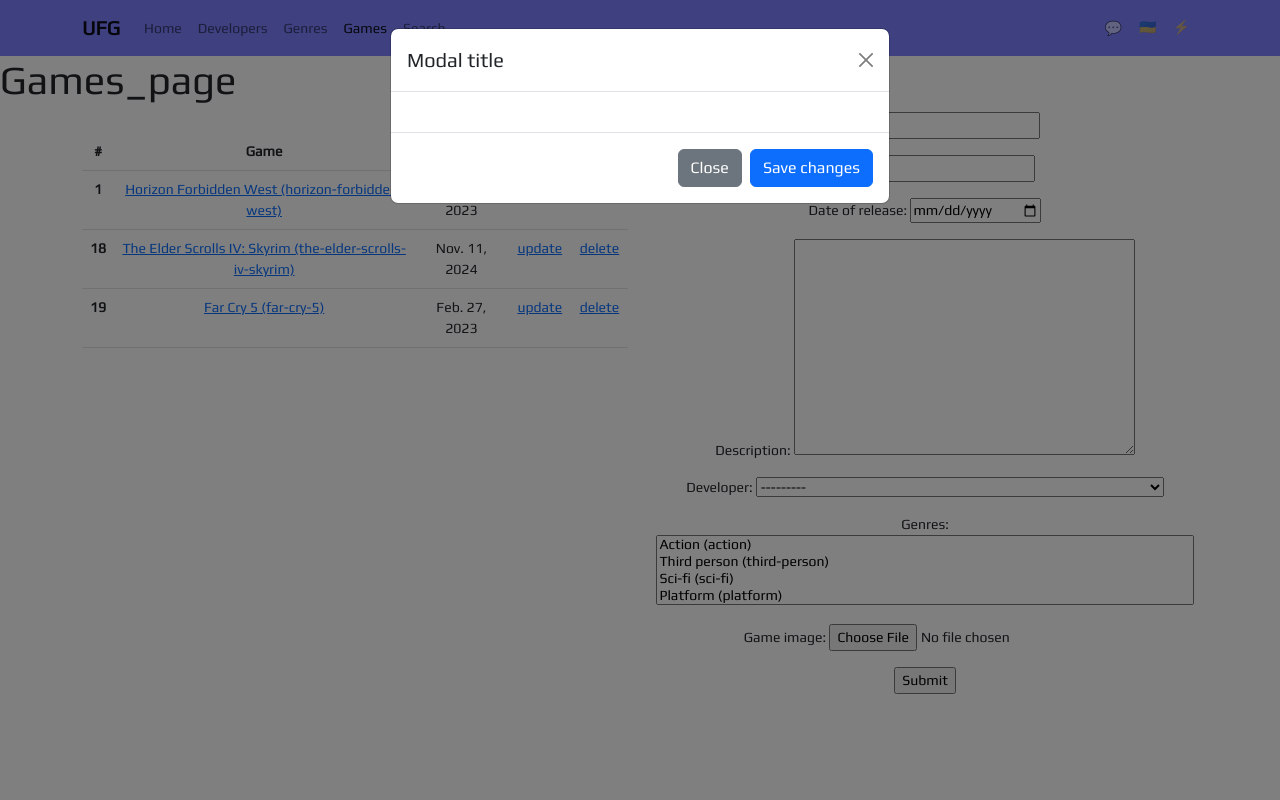
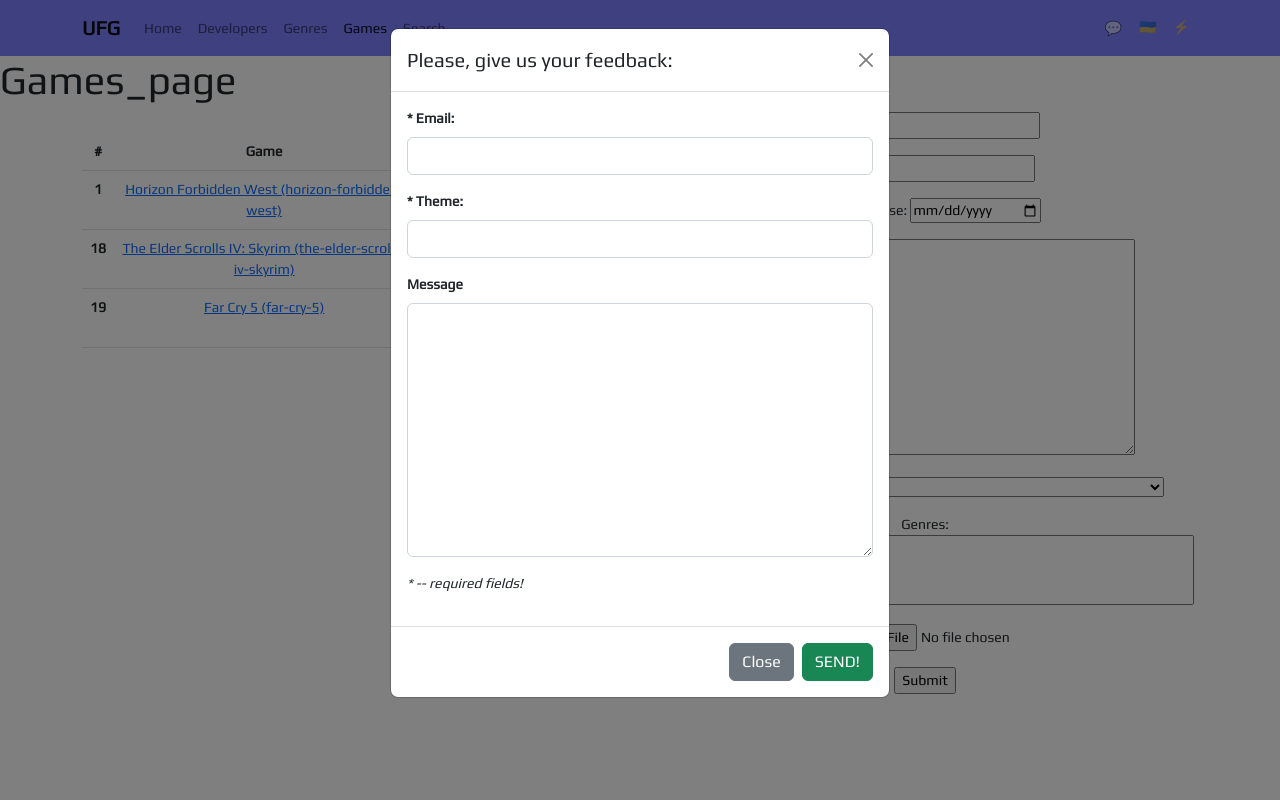
Before and after one commit to bkitw/ugf_project, a Django app: page /games in a window 1280 px wide, after a click that opens the changed part. Run offline with Django 4.2, Linux system fonts and the light colour scheme; a user stored in the database is signed in; data comes from the database, SQL or seed files in the repository; both versions use the stored data as it was after the commit; some libraries are stand-ins or nearby versions.

Commit message:
minor fix

```diff
--- a/hades/hades/settings.py
+++ b/hades/hades/settings.py
@@ -68,6 +68,7 @@ TEMPLATES = [
                 'django.template.context_processors.request',
                 'django.contrib.auth.context_processors.auth',
                 'django.contrib.messages.context_processors.messages',
+                'hadesapp.inject_form.inject_form',
             ],
         },
     },
--- a/hades/hadesapp/admin.py
+++ b/hades/hadesapp/admin.py
@@ -40,3 +40,4 @@ admin.site.register(Genre)
 admin.site.register(GameAttachment)
 admin.site.register(GameTrailer)
 admin.site.register(GameRate)
+admin.site.register(Appeal)
--- a/hades/hadesapp/forms.py
+++ b/hades/hadesapp/forms.py
@@ -53,7 +53,7 @@ class CreateCustomUserForm(UserCreationForm):
         fields = ['username', 'first_name', 'last_name', 'email', 'password1', 'password2',
                   ]
 
-    username = forms.CharField(required=True,max_length=50, widget=forms.TextInput(attrs={'class': 'form-control'}))
+    username = forms.CharField(required=True, max_length=50, widget=forms.TextInput(attrs={'class': 'form-control'}))
     email = forms.EmailField(required=True, widget=forms.TextInput(attrs={'class': 'form-control'}))
     first_name = forms.CharField(required=False, max_length=50, widget=forms.TextInput(attrs={'class': 'form-control'}))
     last_name = forms.CharField(required=False, max_length=50, widget=forms.TextInput(attrs={'class': 'form-control'}))
@@ -99,3 +99,16 @@ class UpdateCustomUserForm(UserChangeForm):
             return image
         else:
             raise ValidationError("Couldn't read uploaded image")
+
+
+class AppealForm(ModelForm):
+    class Meta:
+        model = Appeal
+        fields = ['email', 'theme', 'message']
+
+    email = forms.EmailField(required=True,
+                             widget=forms.TextInput(attrs={'class': 'form-control'}))
+    theme = forms.CharField(required=True, max_length=50,
+                            widget=forms.TextInput(attrs={'class': 'form-control',}))
+    message = forms.CharField(required=False, max_length=1000,
+                              widget=forms.Textarea(attrs={'class': 'form-control', }))
--- /dev/null
+++ b/hades/hadesapp/inject_form.py
@@ -0,0 +1,5 @@
+from .forms import AppealForm
+
+
+def inject_form(request):
+    return {'appeal_form': AppealForm()}
--- a/hades/hadesapp/models.py
+++ b/hades/hadesapp/models.py
@@ -111,3 +111,19 @@ class GameRate(models.Model):
 
     def __str__(self):
         return f'{self.game}, {self.user}, {self.score}'
+
+
+def validate_appeal_email(value):
+    if "@gmail.com" in value or value != '':
+        return value
+    else:
+        raise ValidationError("The email field is empty or incorrectly filled.")
+
+
+class Appeal(models.Model):
+    email = models.EmailField(null=False, validators=[validate_appeal_email])
+    theme = models.CharField(max_length=255, null=False)
+    message = models.TextField(null=True)
+    checked_at = models.DateTimeField(null=True)
+    checked_by = models.ForeignKey(CustomUser, on_delete=models.CASCADE, null=True)
+    created_at = models.DateTimeField(auto_now_add=True)
--- a/hades/hadesapp/templates/hadesapp/base.html
+++ b/hades/hadesapp/templates/hadesapp/base.html
@@ -18,11 +18,103 @@
 {%endblock%}
 <!--Here goes footer-->
 <!--{%include 'hadesapp/components/footer.html'%}-->
+<!-- Modal Contact Us-->
+<div class="modal fade" id="contact-me-form" tabindex="-1" aria-labelledby="exampleModalLabel" aria-hidden="true">
+    <div class="modal-dialog">
+        <div class="modal-content">
+            <div class="modal-header">
+                <h1 class="modal-title fs-5" id="exampleModalLabel">Please, give us your feedback:</h1>
+                <button type="button" class="btn-close" data-bs-dismiss="modal" aria-label="Close"></button>
+            </div>
+            <form id="contact_us_form" action="{%url 'contact_us'%}" method="post">
+                {%csrf_token%}
+                <div class="modal-body">
+                    <fieldset>
+                        {%if appeal_form.errors.email%}
+                            <div class="alert alert-warning" role="alert" style="width:96%">
+                                {{ appeal_form.errors.email}}
+                            </div>
+                            {%endif%}
+                        {%if appeal_form.errors.theme%}
+                            <div class="alert alert-warning" role="alert" style="width:96%">
+                                {{ appeal_form.errors.theme}}
+                            </div>
+                            {%endif%}
+                        <div class="mb-3">
+                            <label class="form-label"><b>* {{appeal_form.email.label}}:</b></label>
+                            {{appeal_form.email}}
+                        </div>
+                        <div class="mb-3">
+                            <label class="form-label"><b>* {{appeal_form.theme.label}}:</b></label>
+                            {{appeal_form.theme}}
+                        </div>
+                        <div class="mb-3">
+                            <label class="form-label"><b>{{appeal_form.message.label}}</b></label>
+                            {{appeal_form.message}}
+                        </div>
+                    </fieldset>
+                    <p><i>* -- required fields!</i></p>
+                </div>
+                <div class="modal-footer">
+                    <button type="button" class="btn btn-secondary" data-bs-dismiss="modal">Close</button>
+                    <button type="submit" name="send_appeal" class="btn btn-success">SEND!</button>
+                </div>
+            </form>
+        </div>
+    </div>
+</div>
+
+
 </body>
 <script src="https://code.jquery.com/jquery-3.5.1.min.js"></script>
 <script src="https://cdn.jsdelivr.net/npm/popper.js@1.16.1/dist/umd/popper.min.js"></script>
 <script src="https://stackpath.bootstrapcdn.com/bootstrap/4.5.2/js/bootstrap.min.js"></script>
 <script src="../../static/js/bootstrap.bundle.min.js"></script>
+<script>
+$( document ).ready(function() {
+    console.log( "ready!" );
+    // Simple jQuery examples:
+    // let mainUsernameSelector = $(".main-username");
+    // mainUsernameSelector.on("mouseenter", function(e) {
+    //     console.log(e)
+    //     $(this).css({background: "pink"});
+    // });
+    // mainUsernameSelector.on("mouseleave", function(e) {
+    //     $(this).css({background: "transparent"});
+    // });
+    // mainUsernameSelector.one("click", function(e) {
+    //     $(this).after("<p class='goodbye'>Goodbye, Mr.Anderson.</p>");
+    // });
+    // $(".username-box").on("mouseenter", ".goodbye", function(e){
+    //     $(this).css({background:"yellow"});
+    // });
+
+    $("button[name='send_appeal']").on("click", function(e){
+        e.preventDefault();
+        let laButton = $(this);
+        let data = {
+            email: $(".mb-3 input[name='email']'").val(),
+            theme: $(".mb-3  input[name='theme']'").val(),
+            message: $(".mb-3 input[name='message']'").val(),
+            'csrfmiddlewaretoken': $("input[name='csrfmiddlewaretoken']").val(),
+        };
+
+        $.ajax({
+        type: 'POST',
+          url: $("form#contact_us_form").attr('action'),
+          data: data,
+          success: function( result ) {
+            alert('Success!')
+          },
+          error: function( result ){
+            alert('Something with that gone wrong, better try again after reloading the page.')
+          }
+        });
+    });
+
+});
+</script>
+
 {%block add_js%}
 {%endblock%}
 </html>
--- a/hades/hadesapp/templates/hadesapp/components/contact_data_profile.html
+++ b/hades/hadesapp/templates/hadesapp/components/contact_data_profile.html
@@ -25,7 +25,6 @@
                 {%csrf_token%}
                 {%if profile in request.user.followers.all%}
                 <button class="btn btn-danger btn-lg" name="following" value="unfollow">UNFOLLOW</button>
-            </form>
             {%else%}
                 <button class="btn btn-warning btn-lg" name="following" value="follow">FOLLOW</button>
                 {%endif%}
--- a/hades/hadesapp/templates/hadesapp/components/header_navbar.html
+++ b/hades/hadesapp/templates/hadesapp/components/header_navbar.html
@@ -35,9 +35,12 @@
                     <ul class="navbar-nav">
                         <li class="nav-item">
                             <!-- Button trigger modal -->
-                        <button type="button" style="text-decoration:none" class="btn btn-link nav-link" data-bs-toggle="modal" data-bs-target="#contact-me-form">
+
+                            <button type="button" style="text-decoration:none" class="btn btn-link nav-link"
+                                    data-bs-toggle="modal" data-bs-target="#contact-me-form">
                                 &#128172;
                             </button>
+
                         </li>
                         <li class="nav-item user-select-none">
                             <a class="nav-link" href="#">&#127482;&#127462;</a>
@@ -53,25 +56,4 @@
     </nav>
 
 
-
-<!-- Modal -->
-<div class="modal fade" id="contact-me-form" tabindex="-1" aria-labelledby="exampleModalLabel" aria-hidden="true">
-  <div class="modal-dialog">
-    <div class="modal-content">
-      <div class="modal-header">
-        <h1 class="modal-title fs-5" id="exampleModalLabel">Modal title</h1>
-        <button type="button" class="btn-close" data-bs-dismiss="modal" aria-label="Close"></button>
-    </div>
-    <div class="modal-body">
-        <h2>{{p}}</h2>
-    </div>
-    <div class="modal-footer">
-        <button type="button" class="btn btn-secondary" data-bs-dismiss="modal">Close</button>
-        <button type="button" class="btn btn-primary">Save changes</button>
-    </div>
-</div>
-</div>
-</div>
-
-
 </header>
--- a/hades/hadesapp/urls.py
+++ b/hades/hadesapp/urls.py
@@ -3,6 +3,7 @@ from . import views
 
 urlpatterns = [
     path('main', views.main, name='main'),
+    path('contact_us', views.contact_us, name='contact_us'),
     path('registration', views.registration_page, name='registration'),
     path('login', views.login_page, name='login'),
     path('logout', views.logout_user, name='logout'),
--- a/hades/hadesapp/views.py
+++ b/hades/hadesapp/views.py
@@ -375,7 +375,7 @@ def following(request, pk):
             current_user.followers.add(profile)
         elif action == 'unfollow':
             current_user.followers.remove(profile)
-        return JsonResponse({'success': 'true',}, safe=False)
+        return JsonResponse({'success': 'true', }, safe=False)
     context = {}
     return redirect('user_profile', request.user.username)
 
@@ -395,7 +395,12 @@ def user_search(request):
     }
     return render(request, 'hadesapp/user_search.html', context)
 
+
 def contact_us(request):
-    ponchick = 'ponchick'
-    context = {'p':ponchick}
-    return render(request, "hadesapp/components/header_navbar.html", context)
+    appeal_form = AppealForm()
+    if request.method == 'POST':
+        email = request.POST['email']
+        theme = request.POST['theme']
+        message = request.POST['message']
+        print(email, theme, message)
+    return JsonResponse({'success': 'true', }, safe=False)
```
Also changed, not shown: hades/hades_db.sqlite. Lines whose indentation alone changed are shown as unchanged.
